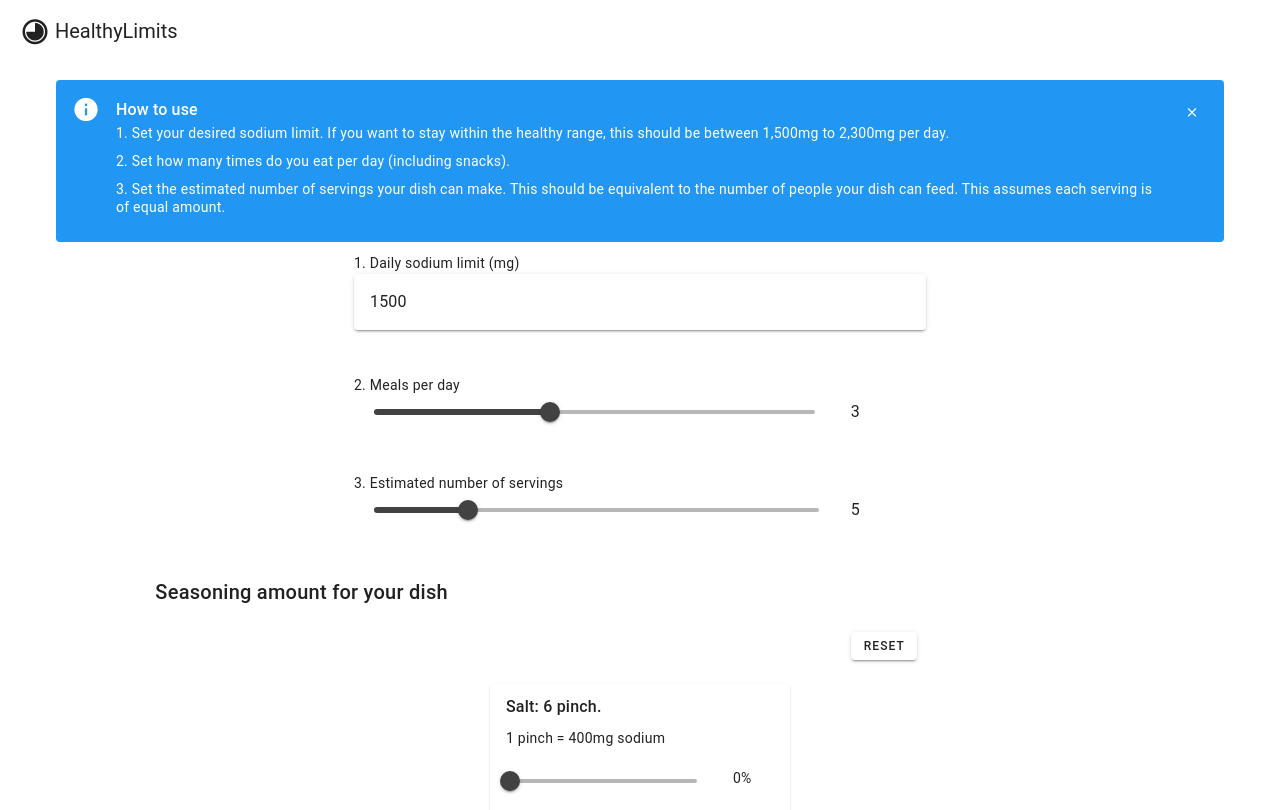
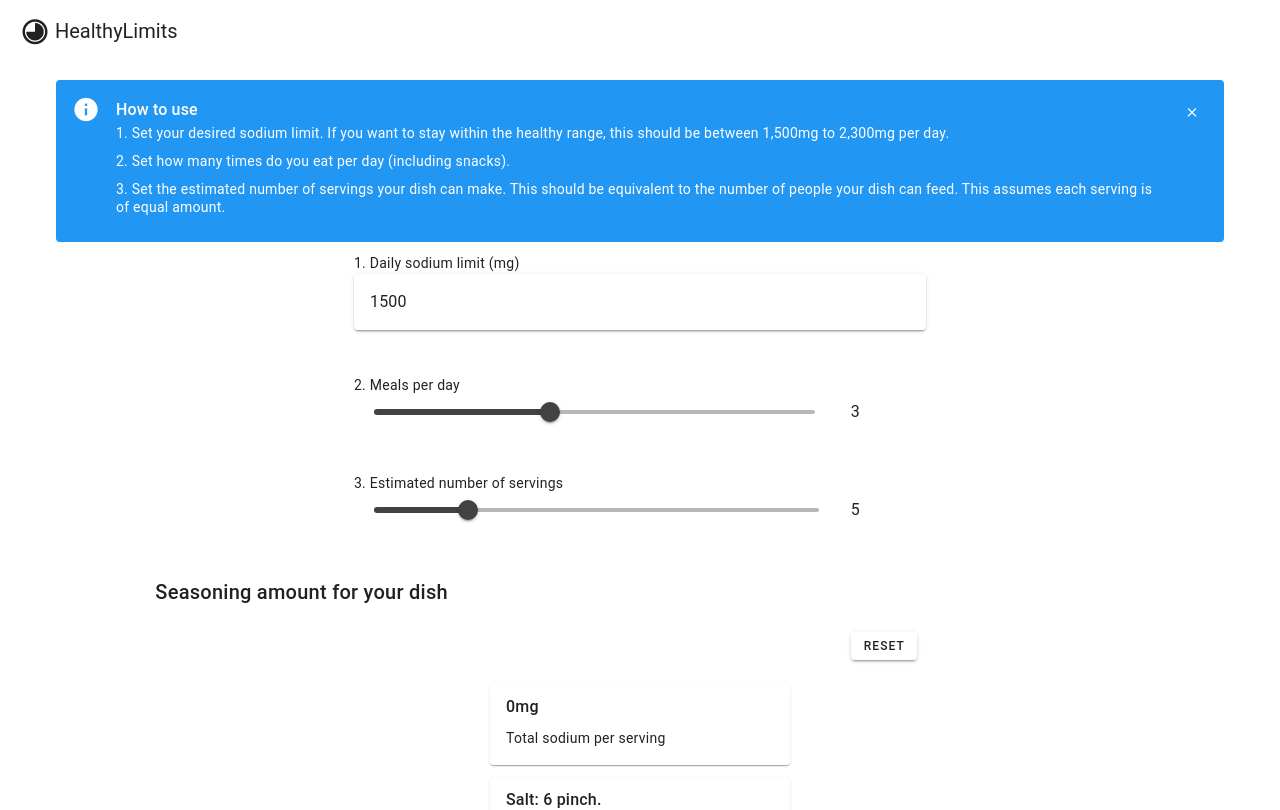
Before and after one commit to anchetaWern/HealthyLimits, a Vue app: page / in a window 1280 px wide. Shown: the top 810 px of the page. Built offline with nearby package versions, Linux system fonts and the light colour scheme.

Commit message:
[feature] show total sodium per serving

```diff
--- a/src/components/HelloWorld.vue
+++ b/src/components/HelloWorld.vue
@@ -87,14 +87,22 @@
         </v-col>
       </v-row>
 
+      <v-row class="d-flex justify-center mb-2">
+        <v-card
+          :title="`${Math.round(totalSodiumPerServing)}mg`"
+          text="Total sodium per serving"
+          width="300"
+        >
+
+        </v-card>
+      </v-row>
+
       <v-row class="d-flex justify-center mb-2" v-for="(item, index) in seasonings">
         <v-card
           :title="`${item.title.replace('[amount]', computedServing(item))}`"
           width="300"
           :text="item.text"
         >
-
-
           <v-row>
             <v-col cols="9">
               <div class="pr-1 pl-3">
@@ -105,7 +113,6 @@
               <div :class="['text-body-2 mt-1']">{{item.percentage}}%</div>
             </v-col>
           </v-row>
-
 
         </v-card>
       </v-row>
@@ -161,6 +168,8 @@ const computedServing = (item) => {
   const multi = item.multiplier ? item.multiplier : 1;
   return getSodiumServing(sodiumLimitForSeasoning, item.sodium_content_per_unit, multi);
 };
+
+
 
 const seasonings = ref([
   {
@@ -257,20 +266,22 @@ const seasonings = ref([
 
 ]);
 
+const totalSodiumPerServing = computed(() => {
 
-watch(seasonings, (newSeasonings, oldSeasonings) => {
-
-  const selectedSeasonings = [];
-  newSeasonings.forEach((item, index) => {
-    if (item.percentage > 0) {
-      selectedSeasonings.push({
-        index,
-        percentage: item.percentage,
-      });
-    }
+  const selectedSeasonings = seasonings.value.filter((item) => {
+    return item.percentage > 0;
   });
 
-}, { deep: true });
+  const sodiumPerSeasoning = selectedSeasonings.map((item) => {
+    return (computedServing(item) * item.sodium_content_per_unit);
+  });
+
+  var totalSodium = sodiumPerSeasoning.reduce((accumulator, currentValue) => {
+    return accumulator + currentValue
+  },0);
+
+  return Math.round(totalSodium / numberOfServings.value);
+});
 
 
 const resetPercent = () => {
```
Lines whose indentation alone changed are shown as unchanged.
